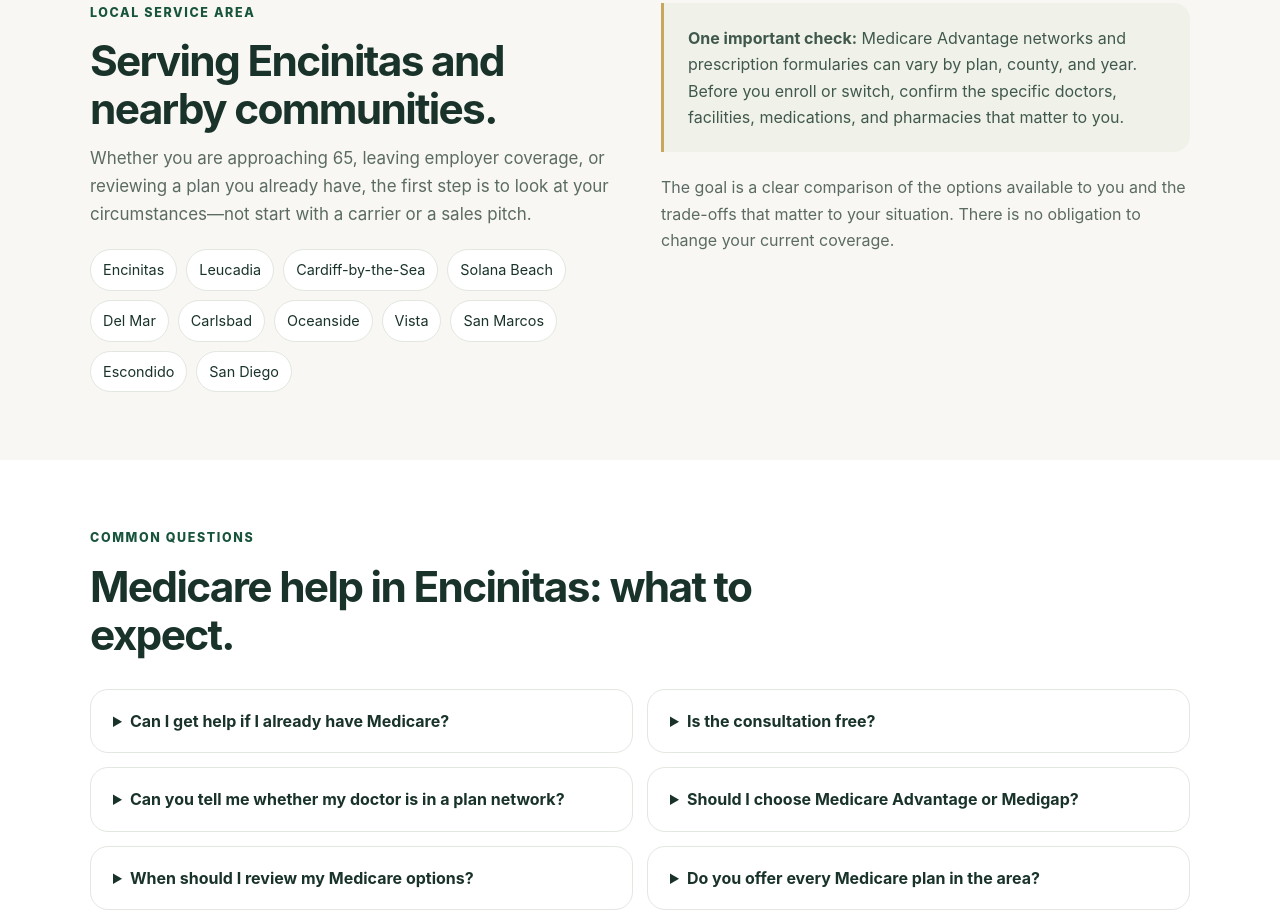
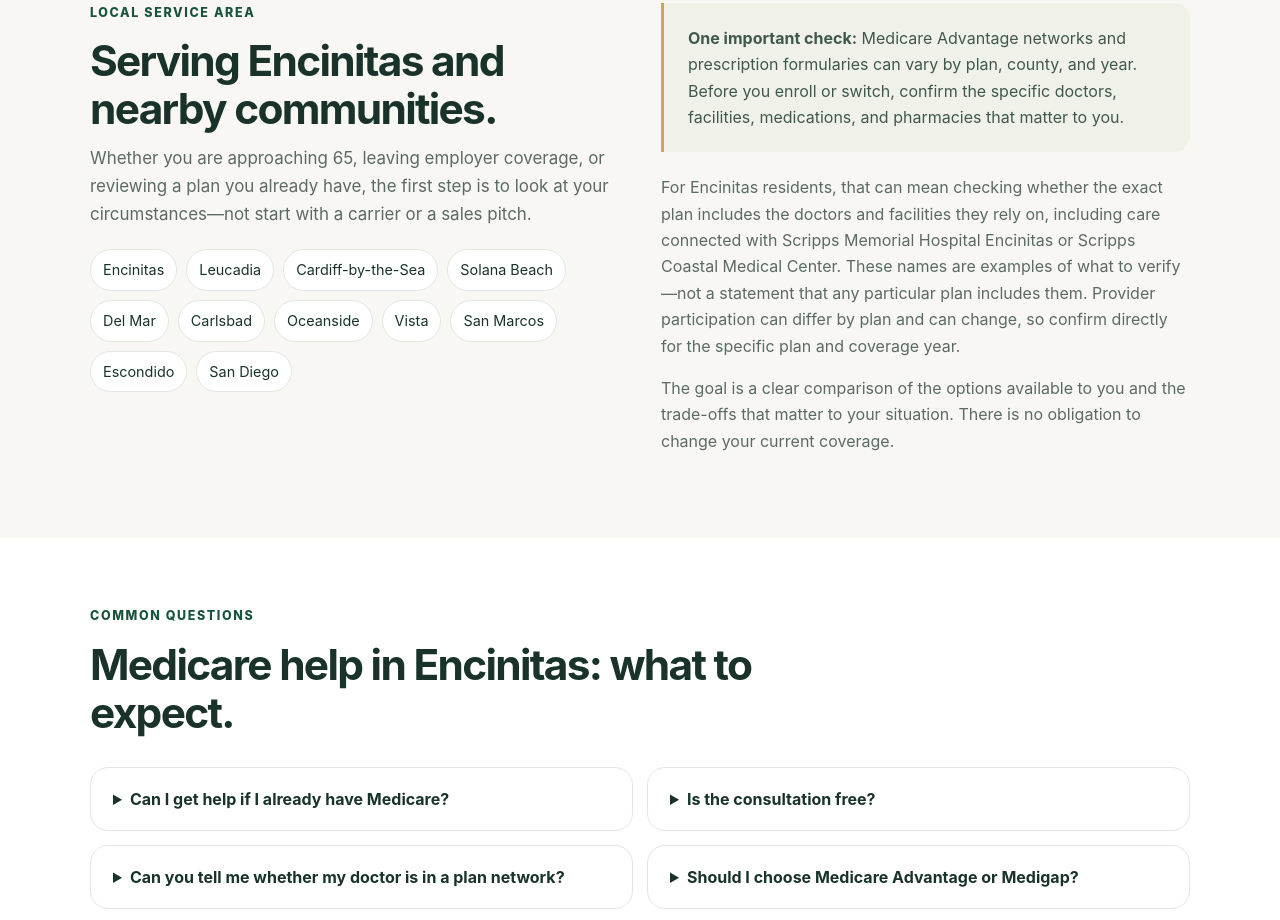
Before and after one commit to insomniavoid1-alt/medicare, a website: page medicare-broker-encinitas.html in a window 1280 px wide. Shown: the part 1455-2375 px from the top of the page. Drawn offline with Linux system fonts and the light colour scheme.

Commit message:
Add Encinitas-specific provider verification guidance

```diff
--- a/medicare-broker-encinitas.html
+++ b/medicare-broker-encinitas.html
@@ -201,7 +201,8 @@
         </div>
         <div>
           <div class="note"><strong>One important check:</strong> Medicare Advantage networks and prescription formularies can vary by plan, county, and year. Before you enroll or switch, confirm the specific doctors, facilities, medications, and pharmacies that matter to you.</div>
-          <p style="margin-top:22px;color:var(--muted)">The goal is a clear comparison of the options available to you and the trade-offs that matter to your situation. There is no obligation to change your current coverage.</p>
+          <p style="margin-top:22px;color:var(--muted)">For Encinitas residents, that can mean checking whether the exact plan includes the doctors and facilities they rely on, including care connected with Scripps Memorial Hospital Encinitas or Scripps Coastal Medical Center. These names are examples of what to verify—not a statement that any particular plan includes them. Provider participation can differ by plan and can change, so confirm directly for the specific plan and coverage year.</p>
+          <p style="margin-top:16px;color:var(--muted)">The goal is a clear comparison of the options available to you and the trade-offs that matter to your situation. There is no obligation to change your current coverage.</p>
         </div>
       </div>
     </section>
```
